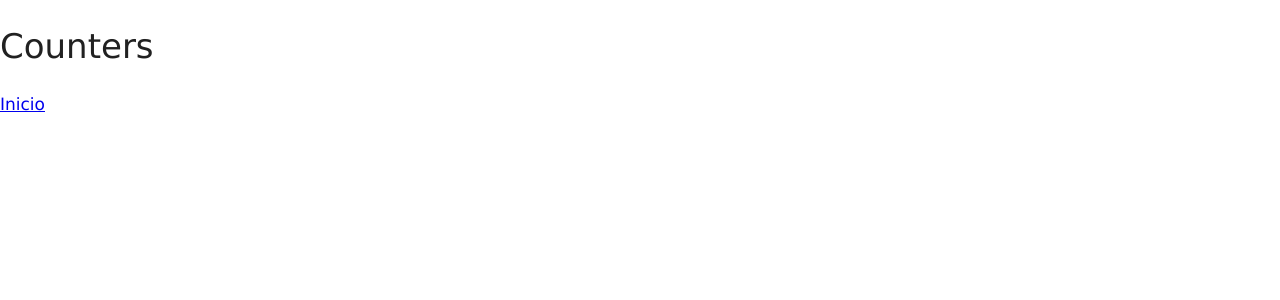
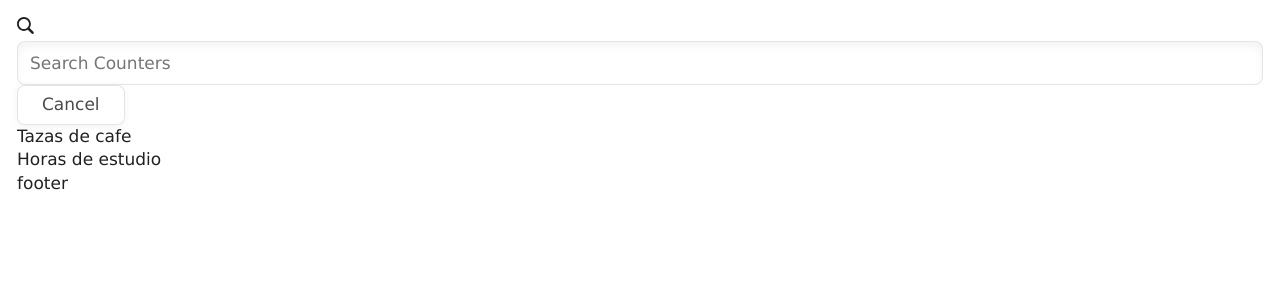
Before and after one commit to soyluking/cornershop-frontend-test, a React (Create React App) app: page /counters in a window 1280 px wide. Shown: the top 300 px of the page. Built offline with nearby package versions, Linux system fonts and the light colour scheme.

Commit message:
feat: add componens for counter page

```diff
--- /dev/null
+++ b/src/components/Counter/index.js
@@ -0,0 +1,5 @@
+const Counter = ({ id, title, count }) => {
+  return <div>{title}</div>;
+};
+
+export default Counter;
--- /dev/null
+++ b/src/components/CountersList/index.js
@@ -0,0 +1,16 @@
+import Counter from '../Counter';
+
+const CountersList = ({ counters }) => (
+  <div>
+    {counters.map(counter => (
+      <Counter
+        key={counter.id}
+        id={counter.id}
+        title={counter.title}
+        count={counter.count}
+      />
+    ))}
+  </div>
+);
+
+export default CountersList;
--- /dev/null
+++ b/src/components/Footer/index.js
@@ -0,0 +1,5 @@
+const Footer = () => {
+  return <>footer</>;
+};
+
+export default Footer;
--- a/src/index.css
+++ b/src/index.css
@@ -49,6 +49,8 @@ body {
   font-family: var(--main-font);
   font-size: 17px;
   line-height: var(--line-height);
+  -webkit-font-smoothing: antialiased;
+  -moz-osx-font-smoothing: grayscale;
 }
 
 h1,
--- a/src/pages/Counters/index.js
+++ b/src/pages/Counters/index.js
@@ -1,11 +1,78 @@
-import { Link } from 'wouter';
+import { useState } from 'react';
+
+import Heading from '../../components/Heading';
+import Input from '../../components/Input';
+import Button from '../../components/Button';
+import Loading from '../../components/Loading';
+import Footer from '../../components/Footer';
+import SearchIcon from '../../components/Icons/SearchIcon';
+import CountersList from '../../components/CountersList';
+
+import { SCounters } from './styles';
+
+const Search = ({ search, setSearch }) => (
+  <div>
+    <SearchIcon />
+    <Input
+      placeholder='Search Counters'
+      value={search}
+      onChange={e => setSearch(e.target.value)}
+    />
+    <Button color='white' onClick={() => setSearch('')}>
+      Cancel
+    </Button>
+  </div>
+);
+
+const ErrorMessage = () => (
+  <div>
+    <Heading
+      title='Couldn’t load the counters'
+      text='The Internet connection appears to be offline.'
+    />
+    <Button color='warning' kind='raised'>
+      Retry
+    </Button>
+  </div>
+);
+
+const EmptyMessage = () => (
+  <div>
+    <Heading
+      title='No counters yet'
+      text='"When I started counting my blessings, my whole life turned around."<br>—Willie Nelson'
+    />
+  </div>
+);
 
 const Counters = () => {
+  const [loading, setLoading] = useState(false);
+  const [counters, setCounters] = useState([
+    { id: 1, title: 'Tazas de cafe', count: 0 },
+    { id: 2, title: 'Horas de estudio', count: 5 },
+  ]);
+  const [error, setError] = useState(false);
+  const [search, setSearch] = useState('');
+
+  const handleSetSearch = value => setSearch(value);
+
   return (
-    <div>
-      <h1>Counters</h1>
-      <Link to='/'>Inicio</Link>
-    </div>
+    <SCounters>
+      <Search
+        counters={counters}
+        search={search}
+        setSearch={handleSetSearch}></Search>
+
+      {loading && <Loading kind='absolute' />}
+
+      {!loading && error && <ErrorMessage />}
+
+      {!loading && !error && !counters.length && <EmptyMessage />}
+
+      {!loading && counters.length && <CountersList counters={counters} />}
+
+      <Footer></Footer>
+    </SCounters>
   );
 };
 
--- /dev/null
+++ b/src/pages/Counters/styles.js
@@ -0,0 +1,5 @@
+import styled from 'styled-components';
+
+export const SCounters = styled.div`
+  padding: 1rem;
+`;
```
